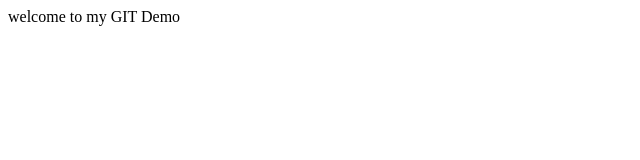
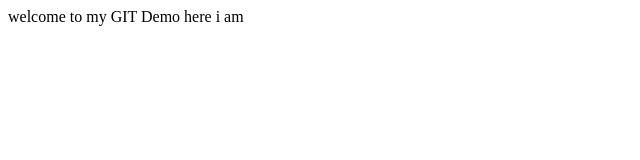
Before and after one commit to puspalatabiswal/FirstGitDemoProject, a plain HTML site: page index.html in a window 1280 px wide. Shown: the full height of the page, 0-640 px from the left. Drawn offline with Linux system fonts and the light colour scheme.

Commit message:
first commit

```diff
--- a/index.html
+++ b/index.html
@@ -1,5 +1,8 @@
 <html>
 <body>
 welcome to my GIT Demo
+
+
+here i am
 </body>
 </html>
```
